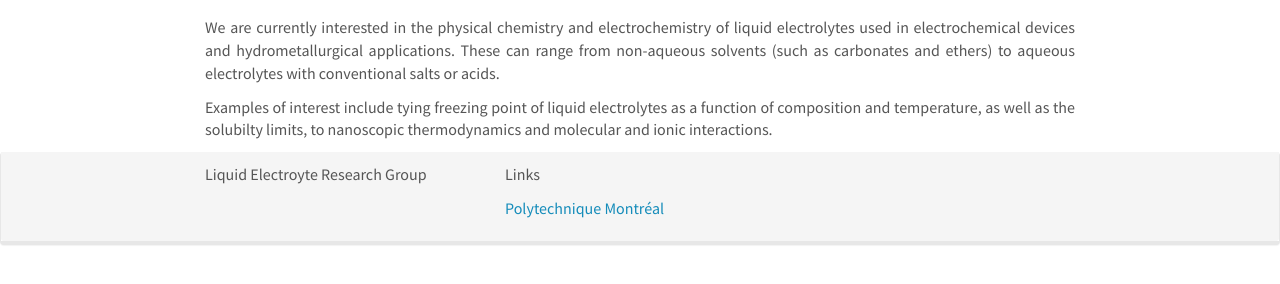
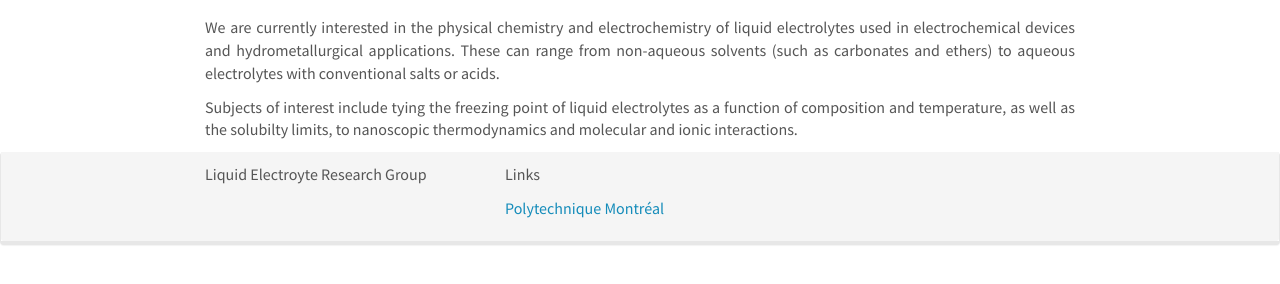
Before and after one commit to LECRCT/website, a Jekyll site: the page built from _pages/research.md, in a window 1280 px wide. Shown: the part 132-416 px from the top of the page. Built offline with Jekyll 4.4.1, drawn with Linux system fonts in a browser that asks for light colours; nearby versions of some CDN libraries.

Commit message:
Update research.md

```diff
--- a/_pages/research.md
+++ b/_pages/research.md
@@ -10,4 +10,4 @@ permalink: /research/
 
 We are currently interested in the physical chemistry and electrochemistry of liquid electrolytes used in electrochemical devices and hydrometallurgical applications. These can range from non-aqueous solvents (such as carbonates and ethers) to aqueous electrolytes with conventional salts or acids.
 
-Examples of interest include tying freezing point of liquid electrolytes as a function of composition and temperature, as well as the solubilty limits, to nanoscopic thermodynamics and molecular and ionic interactions.
+Subjects of interest include tying the freezing point of liquid electrolytes as a function of composition and temperature, as well as the solubilty limits, to nanoscopic thermodynamics and molecular and ionic interactions.
```
